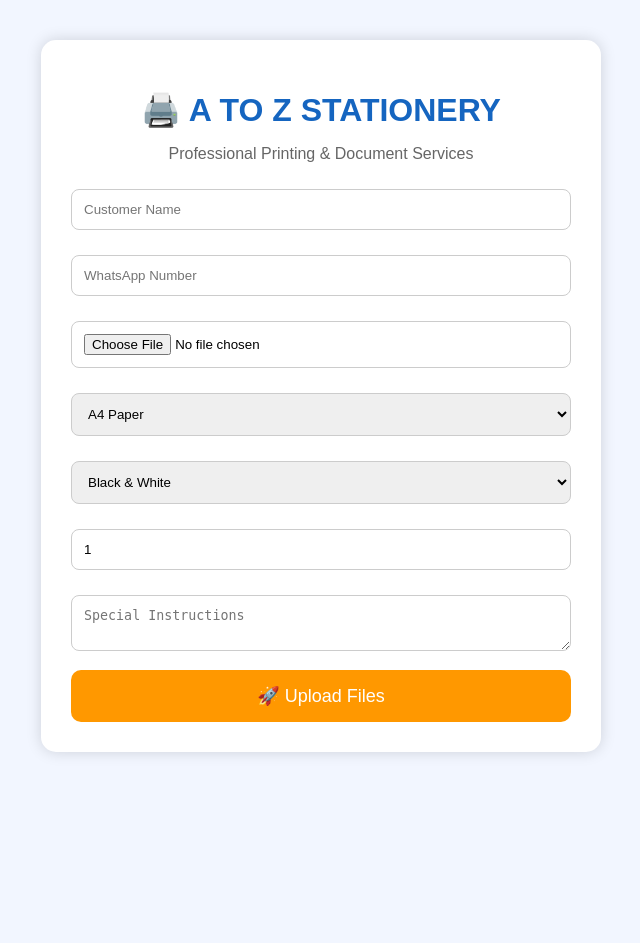
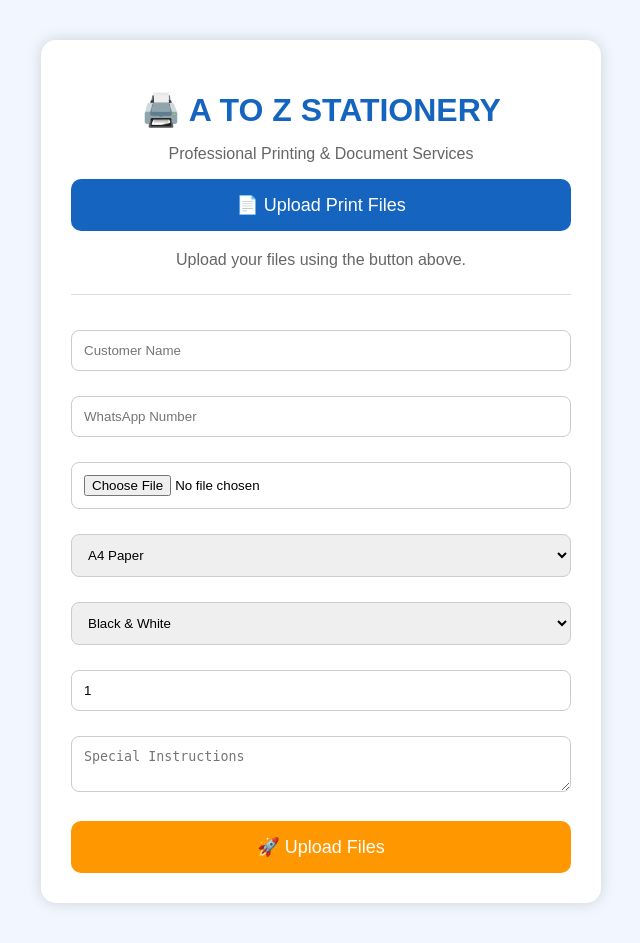
Before and after one commit to yashking21/A_TO_Z_PRINT_SYSTEM, a Flask app: page / in a window 1280 px wide. Shown: the whole page, without its empty margins (319-959 px from the left). Before the commit the page ends 755 px from the top, so only its background shows below. Run offline with Flask 3, Linux system fonts and the light colour scheme.

Commit message:
added Google Form upload button

```diff
--- a/app.py
+++ b/app.py
@@ -21,4 +21,4 @@ def upload():
     return "No file selected"
 
 if __name__ == "__main__":
-    app.run(debug=True)
+    app.run(host="0.0.0.0", port=5000)
--- a/templates/index.html
+++ b/templates/index.html
@@ -65,6 +65,8 @@ border-radius:10px;
 
 cursor:pointer;
 
+margin-top:10px;
+
 }
 
 button:hover{
@@ -73,25 +75,93 @@ background:#f57c00;
 
 }
 
+.drive-button{
+
+display:block;
+
+width:100%;
+
+padding:15px;
+
+background:#1565C0;
+
+color:white;
+
+font-size:18px;
+
+border-radius:10px;
+
+text-decoration:none;
+
+margin-bottom:20px;
+
+box-sizing:border-box;
+
+}
+
+.drive-button:hover{
+
+background:#0d47a1;
+
+}
+
+hr{
+
+margin:25px 0;
+
+border:0;
+
+border-top:1px solid #ddd;
+
+}
+
 </style>
 
 </head>
+
 
 <body>
 
 <div class="container">
 
+
 <h1>🖨️ A TO Z STATIONERY</h1>
 
 <p>Professional Printing & Document Services</p>
 
+
+<!-- GOOGLE FORM UPLOAD BUTTON -->
+
+<a class="drive-button"
+href="https://forms.gle/ukAjVgJc65WEA1ME9"
+target="_blank">
+
+📄 Upload Print Files
+
+</a>
+
+
+<p>
+Upload your files using the button above.
+</p>
+
+
+<hr>
+
+
+<!-- OLD DIRECT UPLOAD FORM -->
+
 <form action="/upload" method="POST" enctype="multipart/form-data">
+
 
 <input type="text" placeholder="Customer Name">
 
+
 <input type="text" placeholder="WhatsApp Number">
 
+
 <input type="file" name="file">
+
 
 <select>
 
@@ -101,6 +171,7 @@ background:#f57c00;
 
 </select>
 
+
 <select>
 
 <option>Black & White</option>
@@ -109,9 +180,12 @@ background:#f57c00;
 
 </select>
 
+
 <input type="number" value="1">
 
+
 <textarea placeholder="Special Instructions"></textarea>
+
 
 <button type="submit">
 
@@ -119,9 +193,12 @@ background:#f57c00;
 
 </button>
 
+
 </form>
 
+
 </div>
+
 
 </body>
 
```
